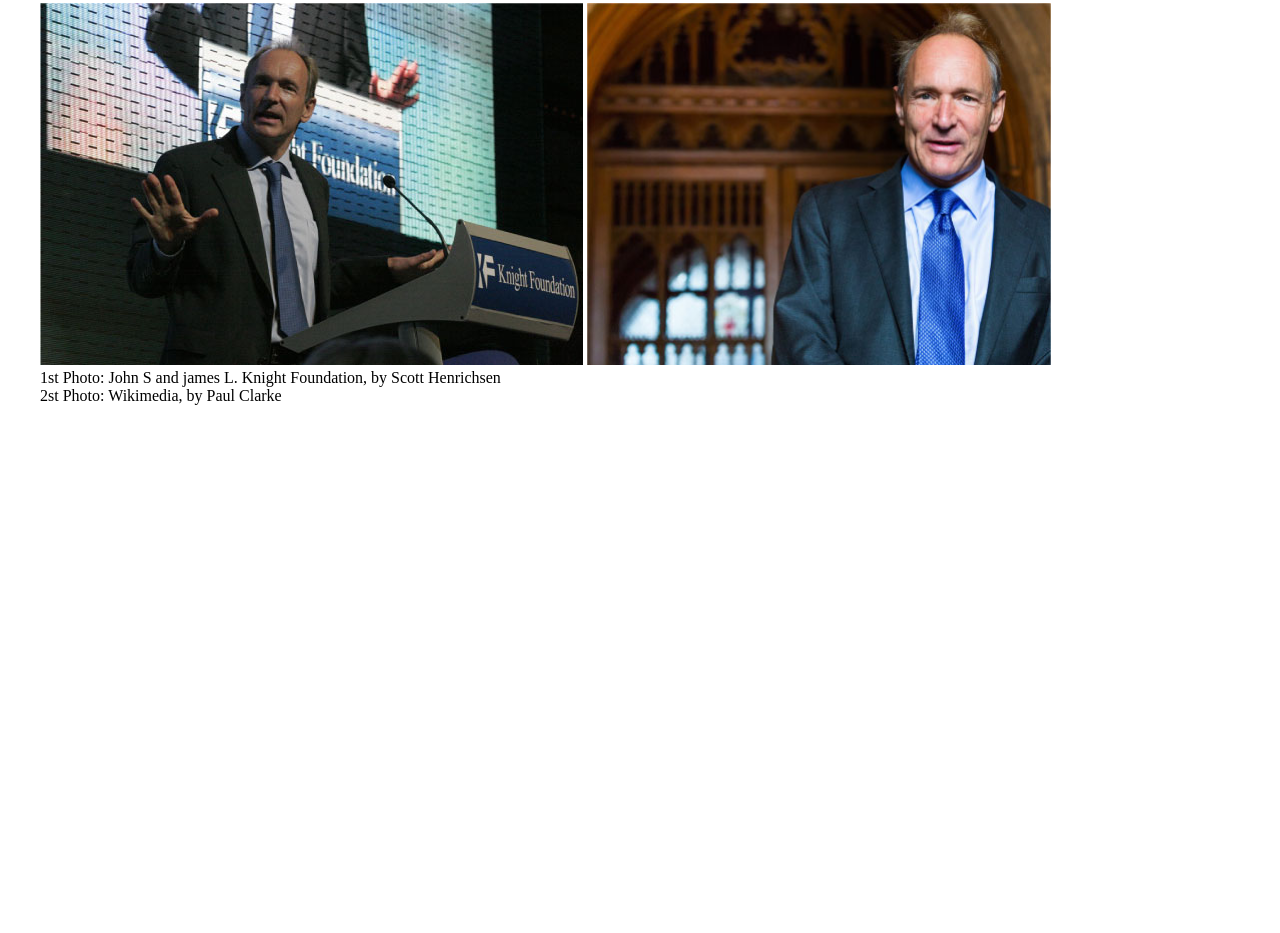
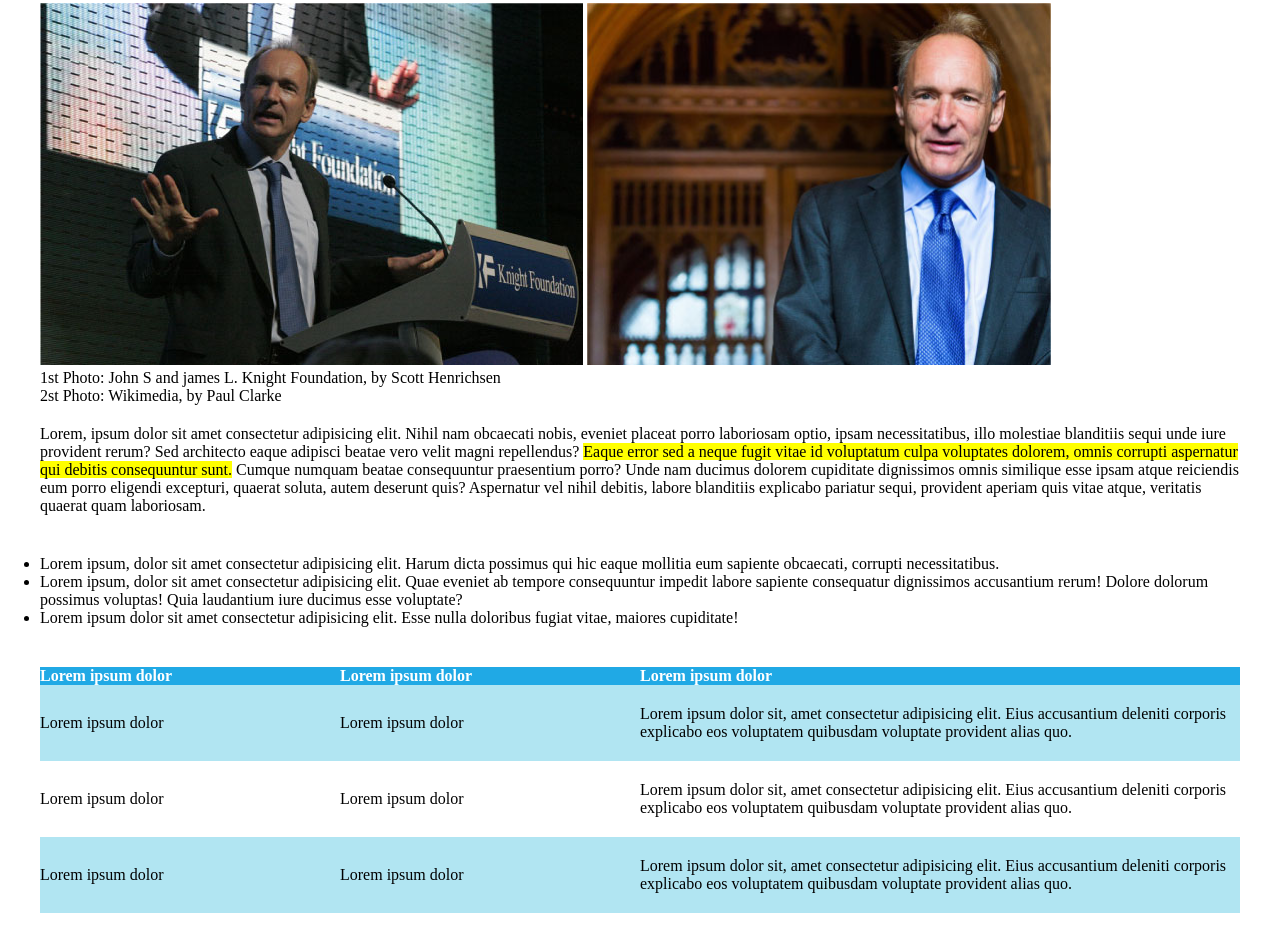
Before and after one commit to marinodilauro/html-css-booleaner, a plain HTML site: page index.html in a window 1280 px wide. Shown: the part 228-1161 px from the top of the page. Before the commit the page ends 800 px from the top, so only its background shows below. Drawn offline with Linux system fonts and the light colour scheme.

Commit message:
Add list and table

```diff
--- a/Assets/css/style.css
+++ b/Assets/css/style.css
@@ -49,3 +49,35 @@ h1 {
 img {
   height: 362px;
 }
+
+.highlighted {
+  background-color: yellow;
+}
+
+#list {
+  margin-top: 40px;
+  margin-bottom: 40px;
+}
+
+table {
+  width: 100%;
+  margin-bottom: 20px;
+}
+
+thead {
+  background-color: #20A9E5;
+  color: white;
+  font-weight: bold;
+}
+
+th {
+  text-align: left;
+}
+
+td {
+  padding: 20px 0 20px 0;
+}
+
+.colored_row {
+  background-color: #B1E5F2;
+}
--- a/index.html
+++ b/index.html
@@ -34,6 +34,63 @@
       <p>2st Photo: Wikimedia, by Paul Clarke</p>
     </div>
 
+    <!-- Article -->
+    <!-- First paragraph-->
+    <p>Lorem, ipsum dolor sit amet consectetur adipisicing elit. Nihil nam obcaecati nobis, eveniet placeat
+      porro
+      laboriosam optio, ipsam necessitatibus, illo molestiae blanditiis sequi unde iure provident rerum? Sed architecto
+      eaque adipisci beatae vero velit magni repellendus? <span class="highlighted">Eaque error sed a neque fugit vitae
+        id
+        voluptatum culpa
+        voluptates dolorem, omnis corrupti aspernatur qui debitis consequuntur sunt.</span> Cumque numquam beatae
+      consequuntur
+      praesentium porro? Unde nam ducimus dolorem cupiditate dignissimos omnis similique esse ipsam atque reiciendis eum
+      porro eligendi excepturi, quaerat soluta, autem deserunt quis? Aspernatur vel nihil debitis, labore blanditiis
+      explicabo pariatur sequi, provident aperiam quis vitae atque, veritatis quaerat quam laboriosam.
+    </p>
+
+    <!-- List -->
+    <ul id="list">
+      <li>Lorem ipsum, dolor sit amet consectetur adipisicing elit. Harum dicta possimus qui hic eaque mollitia eum
+        sapiente obcaecati, corrupti necessitatibus.</li>
+      <li>Lorem ipsum, dolor sit amet consectetur adipisicing elit. Quae eveniet ab tempore consequuntur impedit labore
+        sapiente consequatur dignissimos accusantium rerum! Dolore dolorum possimus voluptas! Quia laudantium iure
+        ducimus esse voluptate?</li>
+      <li>Lorem ipsum dolor sit amet consectetur adipisicing elit. Esse nulla doloribus fugiat vitae, maiores
+        cupiditate!</li>
+    </ul>
+
+    <!-- Table -->
+    <table cellspacing="0" cellpadding="0">
+      <thead>
+        <tr>
+          <th>Lorem ipsum dolor</th>
+          <th>Lorem ipsum dolor</th>
+          <th style="width:50%">Lorem ipsum dolor</th>
+        </tr>
+      </thead>
+      <tbody>
+        <tr class="colored_row">
+          <td>Lorem ipsum dolor</td>
+          <td>Lorem ipsum dolor</td>
+          <td>Lorem ipsum dolor sit, amet consectetur adipisicing elit. Eius accusantium deleniti corporis explicabo eos
+            voluptatem quibusdam voluptate provident alias quo.</td>
+        </tr>
+        <tr>
+          <td>Lorem ipsum dolor</td>
+          <td>Lorem ipsum dolor</td>
+          <td>Lorem ipsum dolor sit, amet consectetur adipisicing elit. Eius accusantium deleniti corporis explicabo eos
+            voluptatem quibusdam voluptate provident alias quo.</td>
+        </tr>
+        <tr class="colored_row">
+          <td>Lorem ipsum dolor</td>
+          <td>Lorem ipsum dolor</td>
+          <td>Lorem ipsum dolor sit, amet consectetur adipisicing elit. Eius accusantium deleniti corporis explicabo eos
+            voluptatem quibusdam voluptate provident alias quo.</td>
+        </tr>
+      </tbody>
+    </table>
+
   </main>
 
   <!-- Footer -->
```
